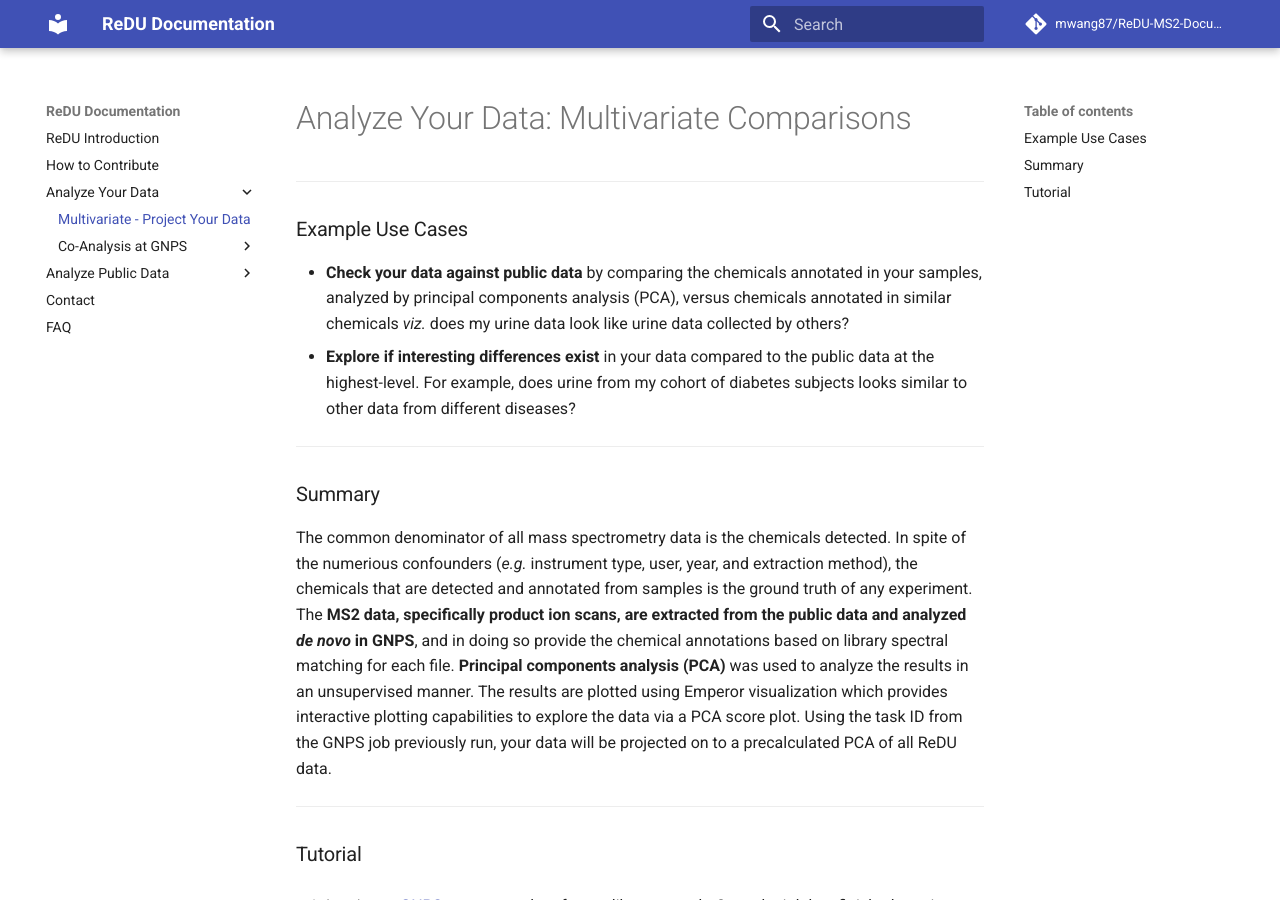
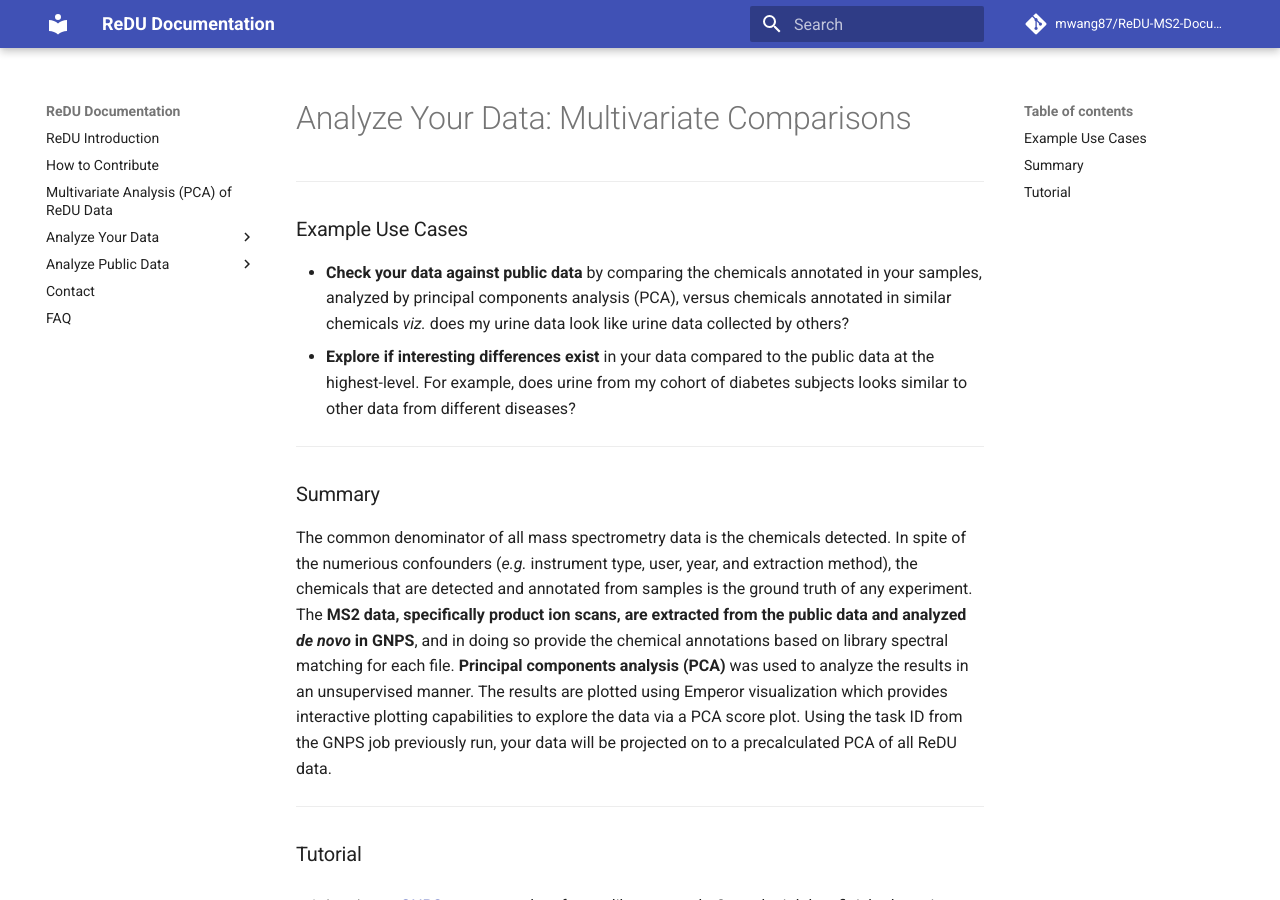
Before and after one commit to mwang87/ReDU-MS2-Documentation, an MkDocs documentation site: the page built from docs/AnalyzeYourData_MultivariateComparisons.md, in a window 1280 px wide and 900 px high. Built offline with MkDocs 1.6.1 and Material for MkDocs 9.7.7, drawn with Linux system fonts in a browser that asks for light colours; comment, search, counter and statistics services are not loaded.

Commit message:
Update mkdocs.yml

```diff
--- a/mkdocs.yml
+++ b/mkdocs.yml
@@ -7,14 +7,13 @@
 nav:
     - ReDU Introduction: index.md
     - How to Contribute: HowtoContribute.md
+    - Multivariate Analysis (PCA) of ReDU Data: multivariate_analysis.md
     - Analyze Your Data:
-        - Multivariate - Project Your Data: AnalyzeYourData_MultivariateComparisons.md
         - Co-Analysis at GNPS:
             - Molecular Networking at GNPS: AnalyzeYourData_GNPS_MolecularNetworking.md
             - Library Search at GNPS: AnalyzeYourData_GNPS_LibrarySearch.md
             - Selected File PCA: AnalyzeYourData_SelectedPCA.md
     - Analyze Public Data:
-        - Multivariate - Explore Public Data: AnalyzePublicData_MultivariateComparisons.md
         - Chemical Explorer: AnalyzePublicData_ChemicalExplorerSampleInformationAssociation.md
         - Re-analysis at GNPS:
             - Molecular Networking at GNPS: AnalyzePublicData_GNPS_MolecularNetworking.md
```
